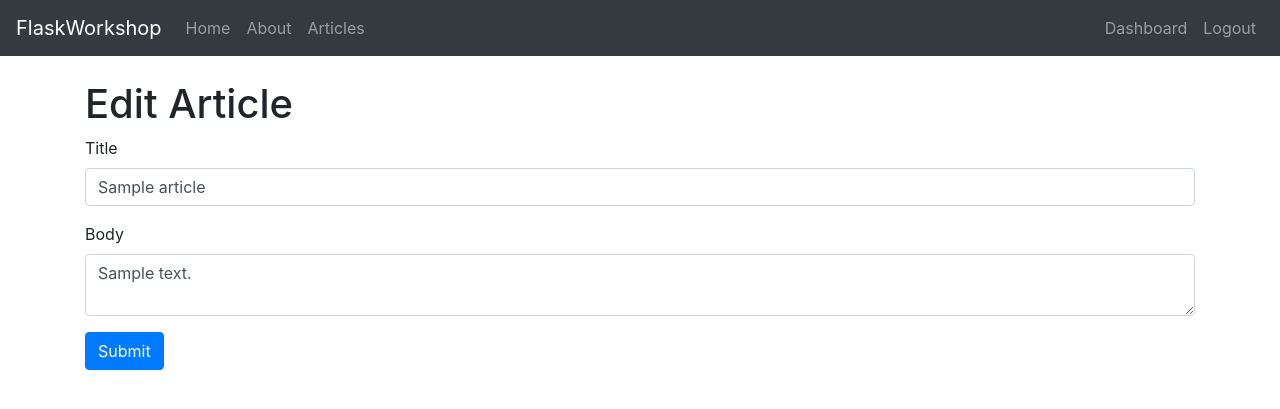
After one commit to smgd/flaskworkshop, a Flask app: page /edit_article/1 in a window 1280 px wide. The commit adds this page. Shown: the top 409 px of the page. Run offline with Flask 2, Linux system fonts and the light colour scheme; the visitor is signed in with stand-in values (Sample User, id 1); tables that the repository leaves empty or names only in its code hold one stand-in row (values such as "Sample post"); some libraries are stand-ins or nearby versions.

Commit message:
articles edition

```diff
--- /dev/null
+++ b/templates/edit_article.html
@@ -0,0 +1,15 @@
+{% extends 'layout.html' %}
+
+{% block body %}
+    <h1>Edit Article</h1>
+    {% from "includes/_formhelpers.html" import render_field %}
+    <form method="POST" action="">
+        <div class="form-group">
+            {{ render_field(form.title, class="form-control") }}
+        </div>
+        <div class="form-group">
+            {{ render_field(form.body, class="form-control", id="editor") }}
+        </div>
+        <p><input type="submit" class="btn btn-primary" value="Submit"></p>
+    </form>
+{% endblock %}
--- a/webapp/routes.py
+++ b/webapp/routes.py
@@ -89,7 +89,19 @@ def articles():
 
 @app.route('/article/<int:id>')
 def article(id):
-    return render_template('article.html', article=articles_dict[id - 1])
+    cur = mysql.connection.cursor()
+    result = cur.execute("SELECT * FROM articles WHERE id=%s",[id])
+
+
+    article = cur.fetchone()
+    print(article)
+    cur.close()
+
+    if result > 0:
+        return render_template('article.html', article=article)
+    else:
+        flash('No such article')
+        return redirect(url_for('articles'))
 
 @app.route('/add_article', methods=['GET', 'POST'])
 @is_logged_in
@@ -110,6 +122,35 @@ def add_article():
         return redirect(url_for('dashboard'))
 
     return render_template('add_article.html', form=form)
+
+@app.route('/edit_article/<int:id>', methods=['GET', 'POST'])
+@is_logged_in
+def edit_article(id):
+    cur = mysql.connection.cursor()
+
+    result = cur.execute("SELECT * FROM articles WHERE id=%s", [id])
+
+    article = cur.fetchone()
+
+    form = ArticleForm(request.form)
+
+    form.title.data = article['title']
+    form.body.data = article['body']
+
+    if request.method == 'POST' and form.validate():
+        title = form.title.data
+        body = form.body.data
+        cur = mysql.connection.cursor()
+
+        cur.execute("UPDATE articles SET title=%s, body=%s WHERE id=%s", (title, body, id))
+        mysql.connection.commit()
+        cur.close()
+
+        flash('Article created', 'success')
+
+        return redirect(url_for('dashboard'))
+
+    return render_template('edit_article.html', form=form)
 
 @app.route('/dashboard')
 @is_logged_in
```
Also changed, not shown: templates/article.html (+4 -3 lines).
